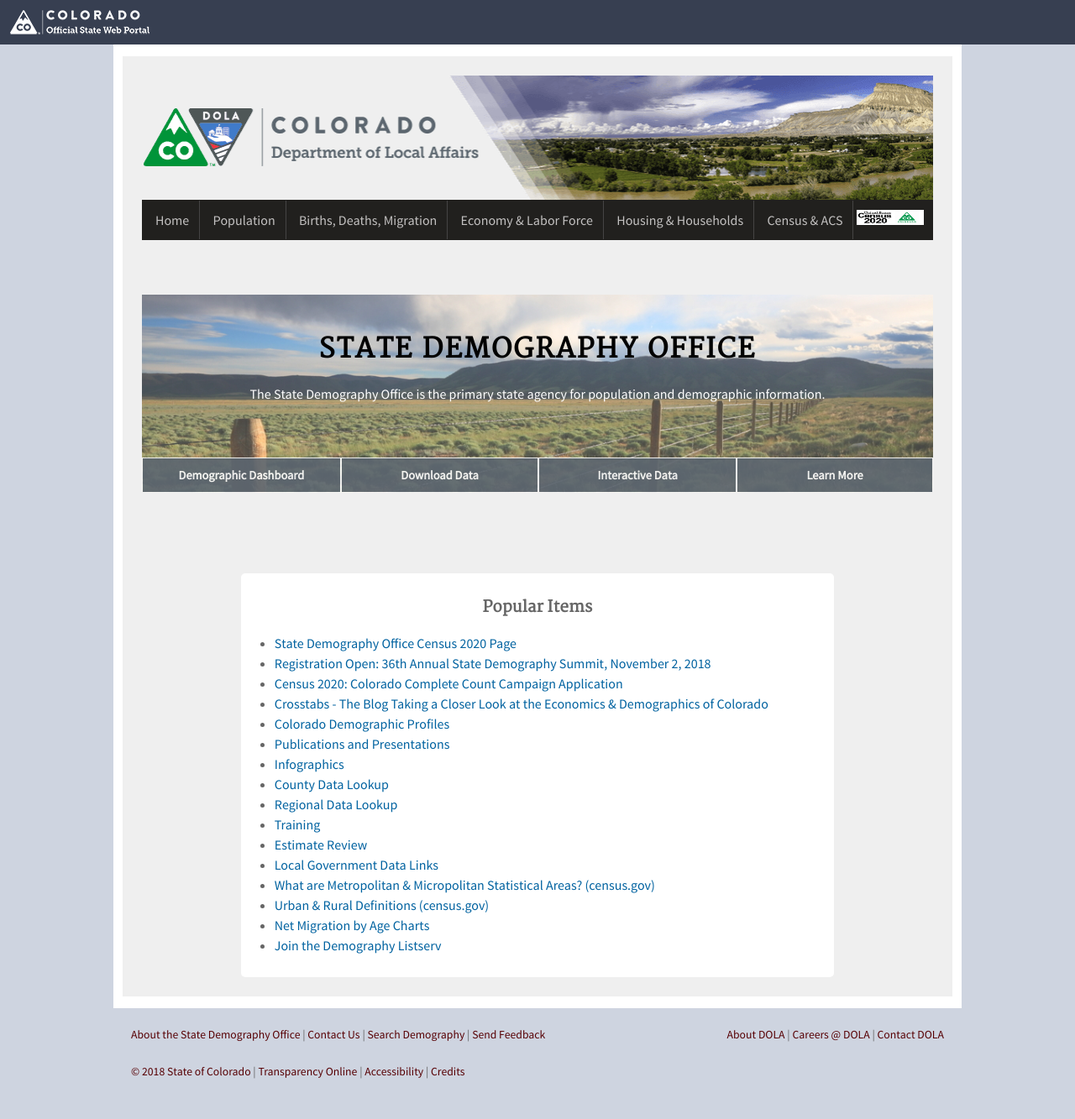
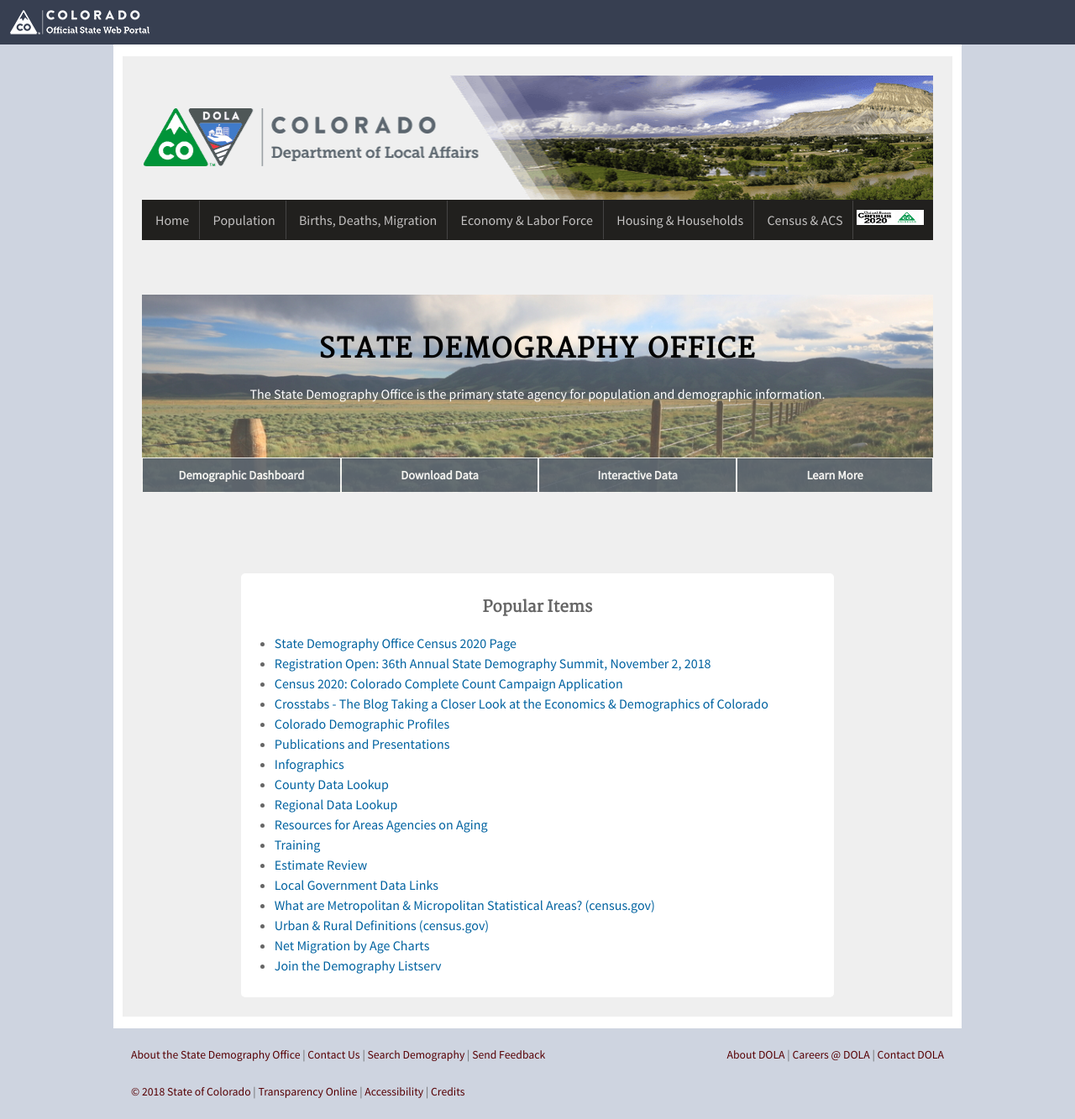
Before and after one commit to TBleess/Website_New, a Jekyll site: the page built from pages/0_Homepage_and_Footer_Links/index.md, in a window 1280 px wide. Shown: the whole page at 84% size. Built offline with Jekyll 4.4.1, drawn with Linux system fonts in a browser that asks for light colours; before the commit the page ends 1309 px from its top, so only the background shows below that.

Commit message:
Update infobox.yml

```diff
--- a/_data/infobox.yml
+++ b/_data/infobox.yml
@@ -20,6 +20,8 @@
   url: "population/data/profile-county/"
 - name: "Regional Data Lookup"
   url: "population/data/profile-regions/"
+- name: "Resources for Areas Agencies on Aging"
+  url: "/demography/AAA-2018/"
 - name: "Training"
   url: "/demography/training#training"
 - name: "Estimate Review"
```
